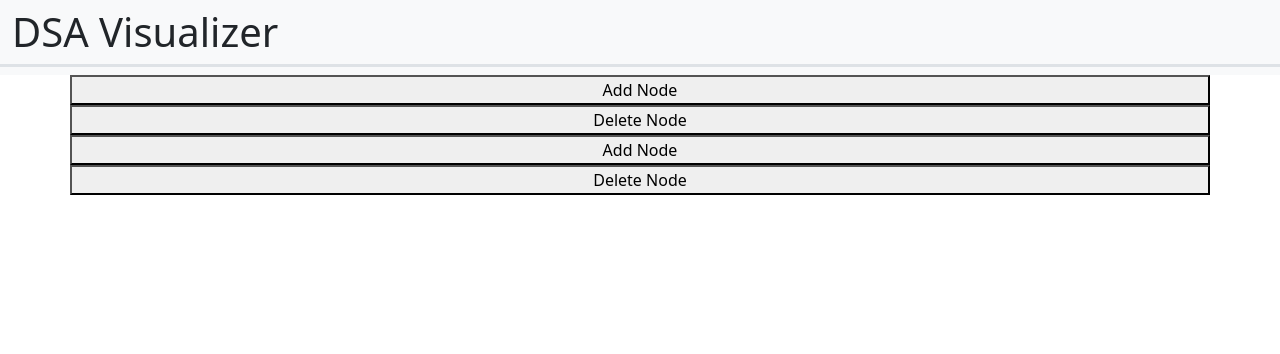
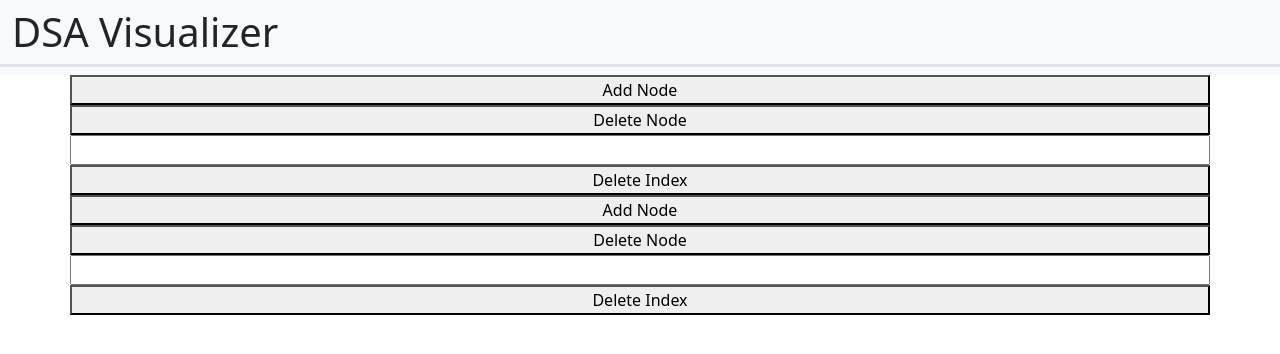
Before and after one commit to mwormley008/dsa_visualizer, a React (Create React App) app: page / in a window 1280 px wide. Shown: the top 354 px of the page. Built offline with nearby package versions, Linux system fonts and the light colour scheme.

Commit message:
delete by index

```diff
--- a/src/components/linkedlist.jsx
+++ b/src/components/linkedlist.jsx
@@ -5,6 +5,8 @@ import Arrow from './arrow';
 
 export default function LinkedList(){
   const [nodes, setNodes] = useState([])
+  const [inputValue, setInputValue] = useState('');
+
   function addNode(e){
       setNodes([...nodes, { id: nodes.length + 1, value: Math.round(Math.random() *10) } ]);
   };
@@ -15,12 +17,25 @@ export default function LinkedList(){
       })
   }
 
+  function delIdx(e){
+    const index = parseInt(inputValue);
+    if (!isNaN(index) && index >= 1 && index <= nodes.length) {
+      setNodes(nodes.filter(node => node.id !== index));
+    }
+    setInputValue('');
+  }
+
+  function handleInputChange(event) {
+    setInputValue(event.target.value);
+  }
 
   return (
       <div className="container">
         <div className="row justify-content-between">
         <button onClick={addNode}>Add Node</button>
         <button onClick={delNode}>Delete Node</button>
+        <input type="text" value={inputValue} onChange={handleInputChange}/>
+        <button onClick={delIdx}>Delete Index</button>
       { nodes.map( node => (
         <>
           <Lnode key={node.id} value={node.value} />
```
